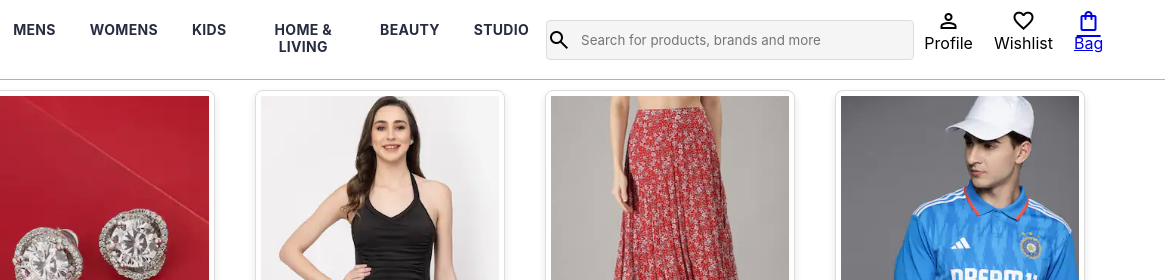
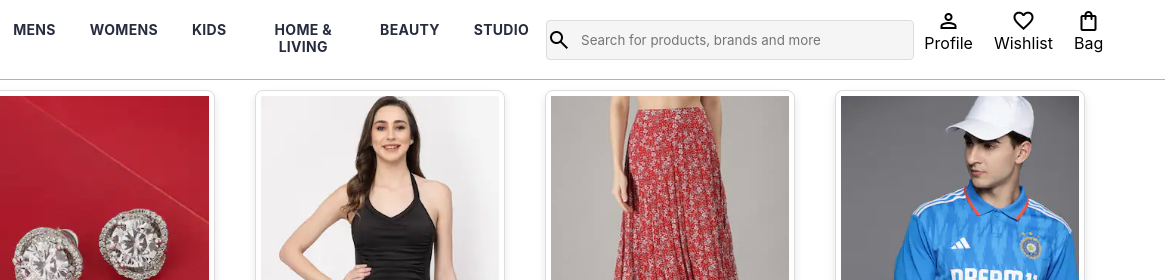
Before and after one commit to piyush447/myntra, a plain HTML site: page Mesho/index.html in a window 1280 px wide. Shown: the top 280 px of the page, 115-1280 px from the left. Drawn offline with nearby package versions, Linux system fonts and the light colour scheme.

Commit message:
Update style.css

```diff
--- a/Mesho/style.css
+++ b/Mesho/style.css
@@ -249,10 +249,10 @@ margin-left: 5px;
     font-weight: 700p;
     cursor: pointer;
 }
-action_container{
+.action-container{
     text-decoration: none;
 }
 
-a.action_container:link{
+a.action-container:link{
     color: black;
 }
```
